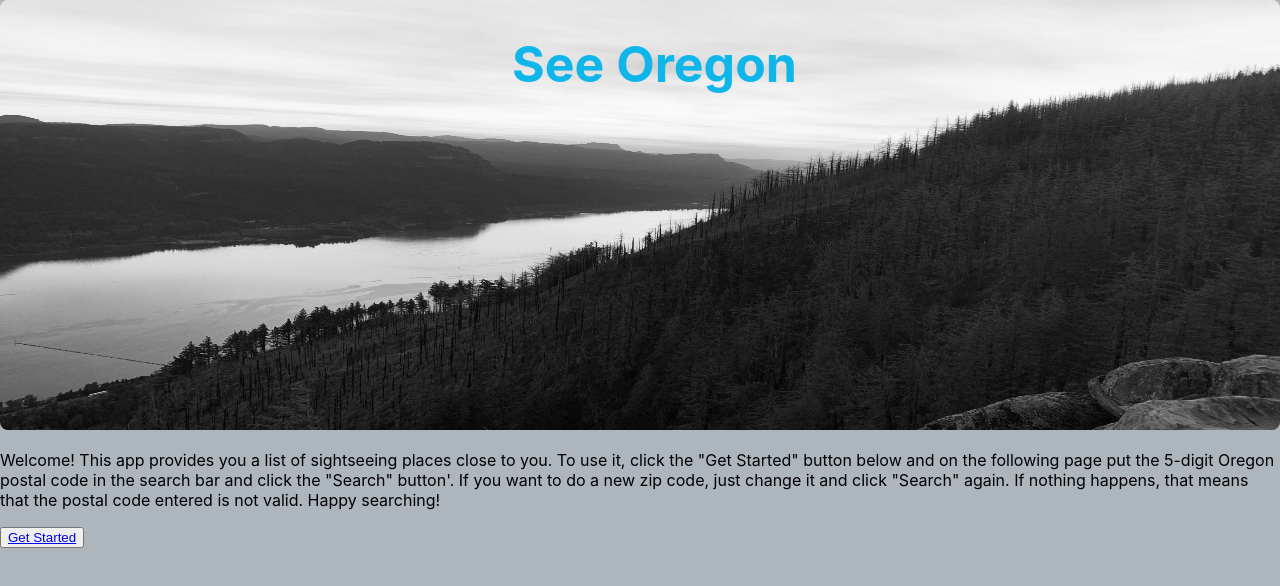
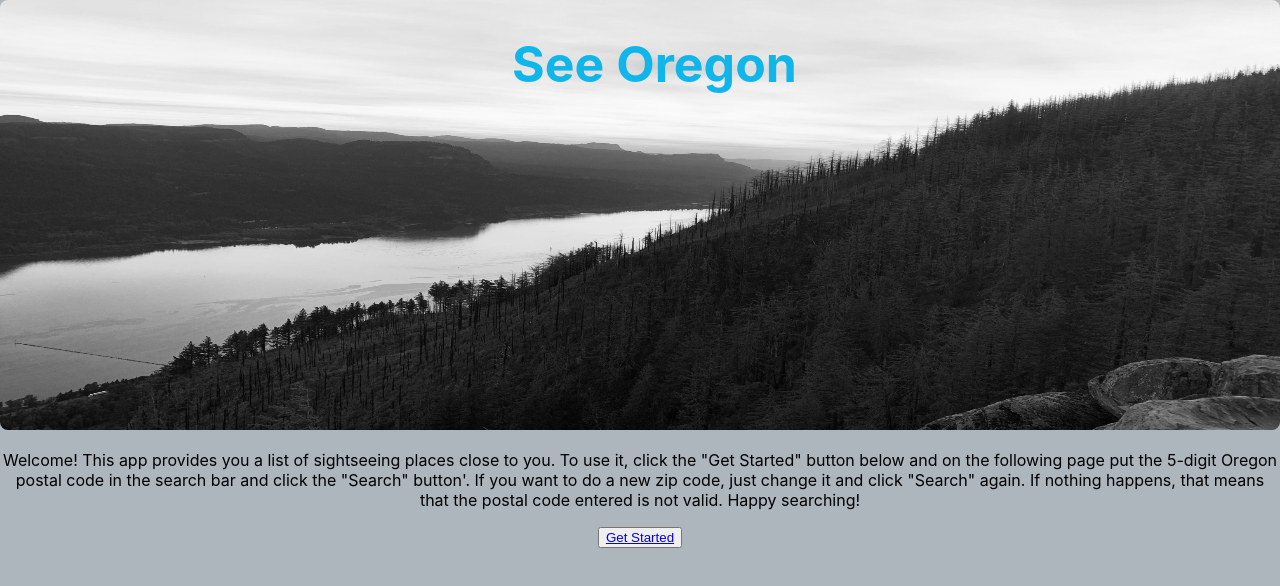
Before and after one commit to jo-sean/Sightseeing-app, a React (Create React App) app in the folder sight-ui/: page / in a window 1280 px wide. Shown: the top 586 px of the page. Built offline with nearby package versions, Linux system fonts and the light colour scheme.

Commit message:
updates to App.js

```diff
--- a/sight-ui/src/App.js
+++ b/sight-ui/src/App.js
@@ -9,10 +9,10 @@ function App() {
   const [setSightToEdit] = useState();
 
   return (
-    <div className="App">
-      <h1 className="Title">See Oregon</h1>
+    <div className="app">
+      <h1 className="title">See Oregon</h1>
       <Router>
-        <div className="App-header">
+        <div className="appheader">
           <Route path="/" exact>
             <HomePage />
           </Route>
```
